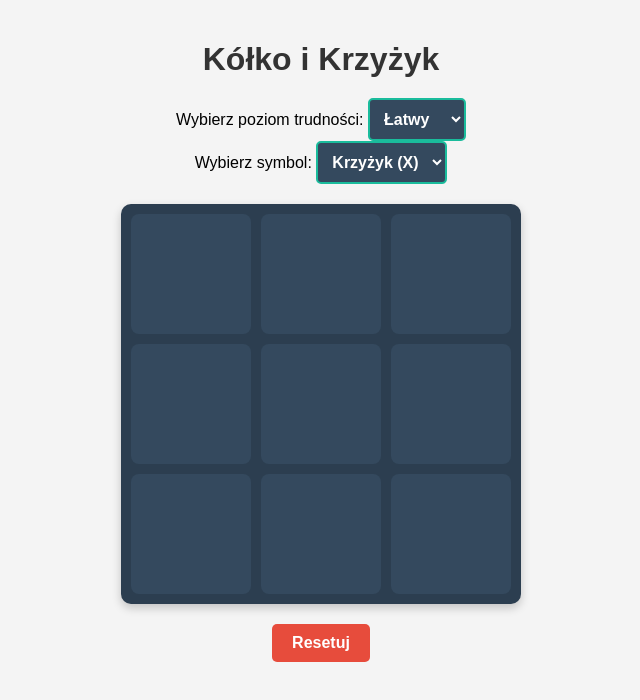
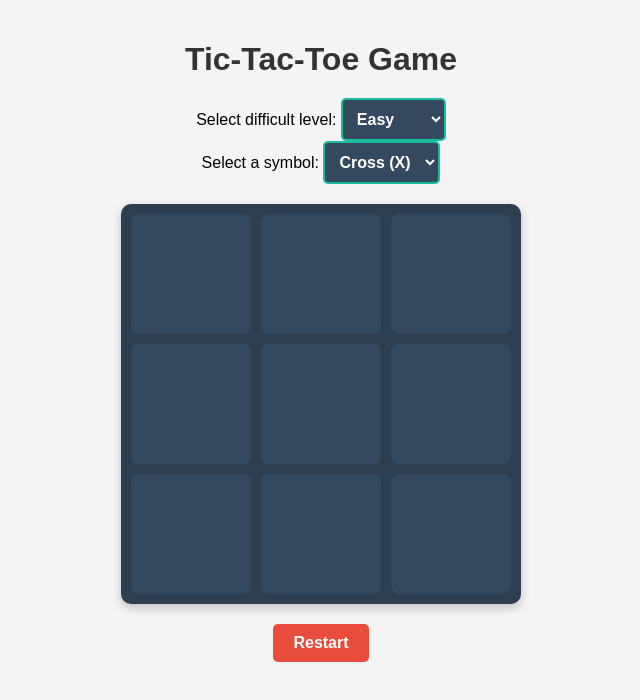
Before and after one commit to Przemus14s/game-app, a plain HTML site: page index.html in a window 1280 px wide. Shown: the whole page, without its empty margins (319-959 px from the left). Drawn offline with Linux system fonts and the light colour scheme.

Commit message:
changed language to english

```diff
--- a/index.html
+++ b/index.html
@@ -7,28 +7,28 @@
     <link rel="stylesheet" href="style.css">
 </head>
 <body>
-    <h1>Kółko i Krzyżyk</h1>
+    <h1>Tic-Tac-Toe Game</h1>
 
     <div>
-        <label for="difficulty">Wybierz poziom trudności:</label>
+        <label for="difficulty">Select difficult level:</label>
         <select id="difficulty" onchange="setDifficulty()">
-            <option value="easy">Łatwy</option>
-            <option value="medium">Średni</option>
-            <option value="hard">Trudny</option>
+            <option value="easy">Easy</option>
+            <option value="medium">Medium</option>
+            <option value="hard">Hard</option>
         </select>
     </div>
 
     <div>
-        <label for="playerChoice">Wybierz symbol:</label>
+        <label for="playerChoice">Select a symbol:</label>
         <select id="playerChoice" onchange="setPlayerSymbol()">
-            <option value="X">Krzyżyk (X)</option>
-            <option value="O">Kółko (O)</option>
+            <option value="X">Cross (X)</option>
+            <option value="O">Circle (O)</option>
         </select>
     </div>
 
     <div class="board" id="board"></div>
     <p id="status"></p>
-    <button onclick="resetGame()">Resetuj</button>
+    <button onclick="resetGame()">Restart</button>
     <script src="main.js"></script>
 </body>
 </html>
```
